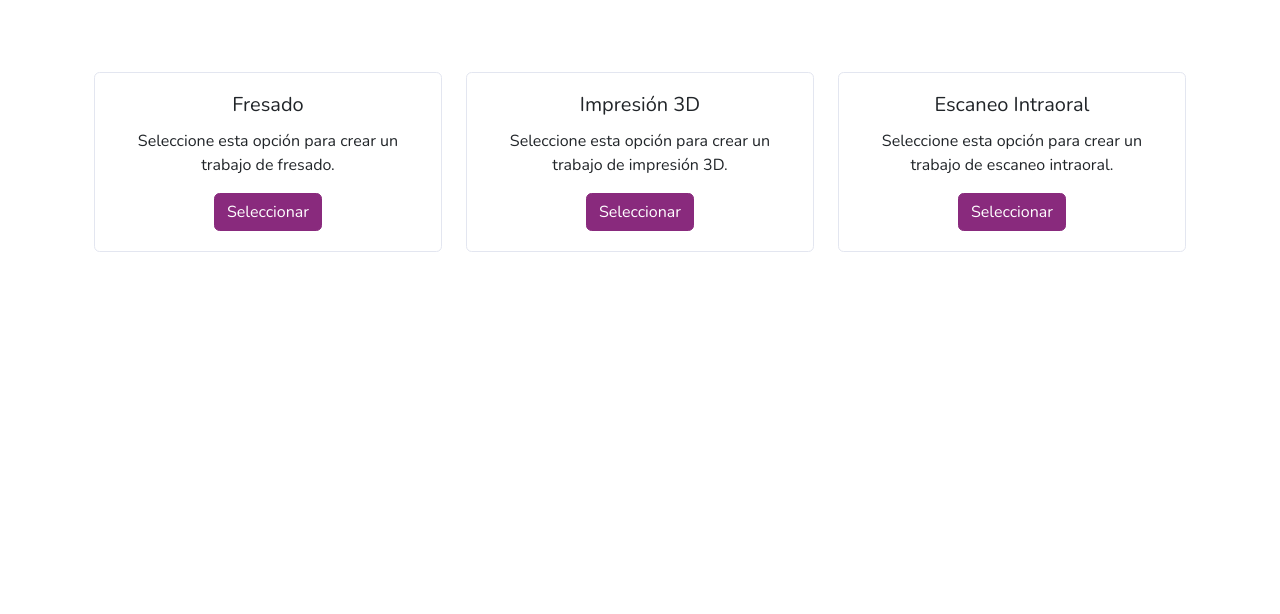
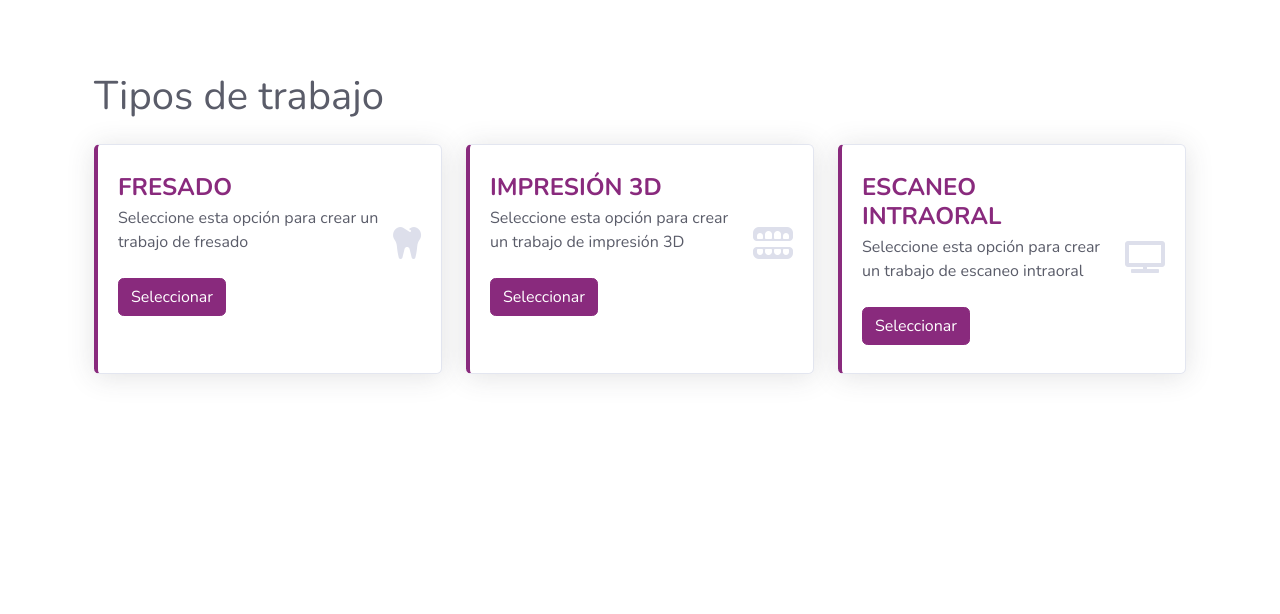
Before and after one commit to Daniher01/tuimagen_lab, a Django app: page /trabajos/ in a window 1280 px wide. Shown: the part 68-682 px from the top of the page. Run offline with Django 5.2, Linux system fonts and the light colour scheme; some libraries are stand-ins or nearby versions.

Commit message:
se crea el menu de trabajo visualmente

```diff
--- a/app/tuimagen_lab/templates/header.html
+++ b/app/tuimagen_lab/templates/header.html
@@ -15,13 +15,13 @@
         <ul class="nav col-12 col-md-auto mb-2 justify-content-center mb-md-0">
             <li class="nav-item">
                 <a class="nav-link text-white" href="{% url 'seleccionar_tipo_trabajo' %}">
-                    <svg  xmlns="http://www.w3.org/2000/svg" viewBox="0 0 512 512"><!--!Font Awesome Free 6.5.2 by @fontawesome - https://fontawesome.com License - https://fontawesome.com/license/free Copyright 2024 Fonticons, Inc.--><path d="M256 512A256 256 0 1 0 256 0a256 256 0 1 0 0 512zM232 344V280H168c-13.3 0-24-10.7-24-24s10.7-24 24-24h64V168c0-13.3 10.7-24 24-24s24 10.7 24 24v64h64c13.3 0 24 10.7 24 24s-10.7 24-24 24H280v64c0 13.3-10.7 24-24 24s-24-10.7-24-24z"/></svg>
+                    <svg xmlns="http://www.w3.org/2000/svg" viewBox="0 0 448 512"><!--!Font Awesome Free 6.5.2 by @fontawesome - https://fontawesome.com License - https://fontawesome.com/license/free Copyright 2024 Fonticons, Inc.--><path d="M256 80c0-17.7-14.3-32-32-32s-32 14.3-32 32V224H48c-17.7 0-32 14.3-32 32s14.3 32 32 32H192V432c0 17.7 14.3 32 32 32s32-14.3 32-32V288H400c17.7 0 32-14.3 32-32s-14.3-32-32-32H256V80z"/></svg>
                     Crear
                 </a>
             </li>
             <li class="nav-item">
                 <a class="nav-link text-white" href="{% url 'listar_trabajos_pendientes' %}">
-                    <svg xmlns="http://www.w3.org/2000/svg" viewBox="0 0 576 512"><!--!Font Awesome Free 6.5.2 by @fontawesome - https://fontawesome.com License - https://fontawesome.com/license/free Copyright 2024 Fonticons, Inc.--><path d="M96 32C43 32 0 75 0 128v64c0 35.3 28.7 64 64 64H512c35.3 0 64-28.7 64-64V128c0-53-43-96-96-96H96zM224 96c26.5 0 48 21.5 48 48v56c0 13.3-10.7 24-24 24H200c-13.3 0-24-10.7-24-24V144c0-26.5 21.5-48 48-48zm80 48c0-26.5 21.5-48 48-48s48 21.5 48 48v56c0 13.3-10.7 24-24 24H328c-13.3 0-24-10.7-24-24V144zM96 128c26.5 0 48 21.5 48 48v24c0 13.3-10.7 24-24 24H72c-13.3 0-24-10.7-24-24V176c0-26.5 21.5-48 48-48zm336 48c0-26.5 21.5-48 48-48s48 21.5 48 48v24c0 13.3-10.7 24-24 24H456c-13.3 0-24-10.7-24-24V176zM96 480H480c53 0 96-43 96-96V352c0-35.3-28.7-64-64-64H64c-35.3 0-64 28.7-64 64v32c0 53 43 96 96 96zm0-64c-26.5 0-48-21.5-48-48V344c0-13.3 10.7-24 24-24h48c13.3 0 24 10.7 24 24v24c0 26.5-21.5 48-48 48zm80-48V344c0-13.3 10.7-24 24-24h48c13.3 0 24 10.7 24 24v24c0 26.5-21.5 48-48 48s-48-21.5-48-48zm176 48c-26.5 0-48-21.5-48-48V344c0-13.3 10.7-24 24-24h48c13.3 0 24 10.7 24 24v24c0 26.5-21.5 48-48 48zm80-48V344c0-13.3 10.7-24 24-24h48c13.3 0 24 10.7 24 24v24c0 26.5-21.5 48-48 48s-48-21.5-48-48z"/></svg>
+                    <svg xmlns="http://www.w3.org/2000/svg" viewBox="0 0 512 512"><!--!Font Awesome Free 6.5.2 by @fontawesome - https://fontawesome.com License - https://fontawesome.com/license/free Copyright 2024 Fonticons, Inc.--><path d="M256 0a256 256 0 1 1 0 512A256 256 0 1 1 256 0zM232 120V256c0 8 4 15.5 10.7 20l96 64c11 7.4 25.9 4.4 33.3-6.7s4.4-25.9-6.7-33.3L280 243.2V120c0-13.3-10.7-24-24-24s-24 10.7-24 24z"/></svg>
                     Pendientes
                 </a>
             </li>
--- a/app/tuimagen_lab/templates/trabajos/menu.html
+++ b/app/tuimagen_lab/templates/trabajos/menu.html
@@ -4,31 +4,58 @@
 
 {% block content %}
 <div class="container mt-5">
+    <div class="d-sm-flex align-items-center justify-content-between mb-4">
+        <h1 class="h1 mb-0 text-gray-800">Tipos de trabajo</h1>
+    </div>
     <div class="row">
         <div class="col-md-4">
-            <div class="card">
-                <div class="card-body text-center">
-                    <h5 class="card-title">Fresado</h5>
-                    <p class="card-text">Seleccione esta opción para crear un trabajo de fresado.</p>
-                    <a href="{% url 'crear_trabajo_fresado' %}" class="btn btn-primary">Seleccionar</a>
+            <div class="card border-left-primary shadow h-100 py-2">
+                <div class="card-body">
+                    <div class="row no-gutters align-items-center">
+                        <div class="col mr-2">
+                            <div class="h4 font-weight-bold text-primary text-uppercase mb-1">
+                                Fresado</div>
+                            <div class="text mb-0 font-weight text-gray-800">Seleccione esta opción para crear un trabajo de fresado</div>
+                            <a href="{% url 'crear_trabajo_fresado' %}" class="btn btn-primary mt-4">Seleccionar</a>
+                        </div>
+                        <div class="col-auto">
+                            <i class="fas fa-tooth fa-2x text-gray-300"></i>
+                        </div>
+                    </div>
                 </div>
             </div>
         </div>
         <div class="col-md-4">
-            <div class="card">
-                <div class="card-body text-center">
-                    <h5 class="card-title">Impresión 3D</h5>
-                    <p class="card-text">Seleccione esta opción para crear un trabajo de impresión 3D.</p>
-                    <a href="{% url 'crear_trabajo_impresion3d' %}" class="btn btn-primary">Seleccionar</a>
+            <div class="card border-left-primary shadow h-100 py-2">
+                <div class="card-body">
+                    <div class="row no-gutters align-items-center">
+                        <div class="col mr-2">
+                            <div class="h4 font-weight-bold text-primary text-uppercase mb-1">
+                                Impresión 3D</div>
+                            <div class="text mb-0 font-weight text-gray-800">Seleccione esta opción para crear un trabajo de impresión 3D</div>
+                            <a href="{% url 'crear_trabajo_impresion3d' %}" class="btn btn-primary mt-4">Seleccionar</a>
+                        </div>
+                        <div class="col-auto">
+                            <i class="fas fa-teeth-open fa-2x text-gray-300"></i>
+                        </div>
+                    </div>
                 </div>
             </div>
         </div>
         <div class="col-md-4">
-            <div class="card">
-                <div class="card-body text-center">
-                    <h5 class="card-title">Escaneo Intraoral</h5>
-                    <p class="card-text">Seleccione esta opción para crear un trabajo de escaneo intraoral.</p>
-                    <a href="{% url 'crear_trabajo_escaneo_intraoral' %}" class="btn btn-primary">Seleccionar</a>
+            <div class="card border-left-primary shadow h-100 py-2">
+                <div class="card-body">
+                    <div class="row no-gutters align-items-center">
+                        <div class="col mr-2">
+                            <div class="h4 font-weight-bold text-primary text-uppercase mb-1">
+                                Escaneo Intraoral</div>
+                            <div class="text mb-0 font-weight text-gray-800">Seleccione esta opción para crear un trabajo de escaneo intraoral</div>
+                            <a href="{% url 'crear_trabajo_escaneo_intraoral' %}" class="btn btn-primary mt-4">Seleccionar</a>
+                        </div>
+                        <div class="col-auto">
+                            <i class="fas fa-tv fa-2x text-gray-300"></i>
+                        </div>
+                    </div>
                 </div>
             </div>
         </div>
```
